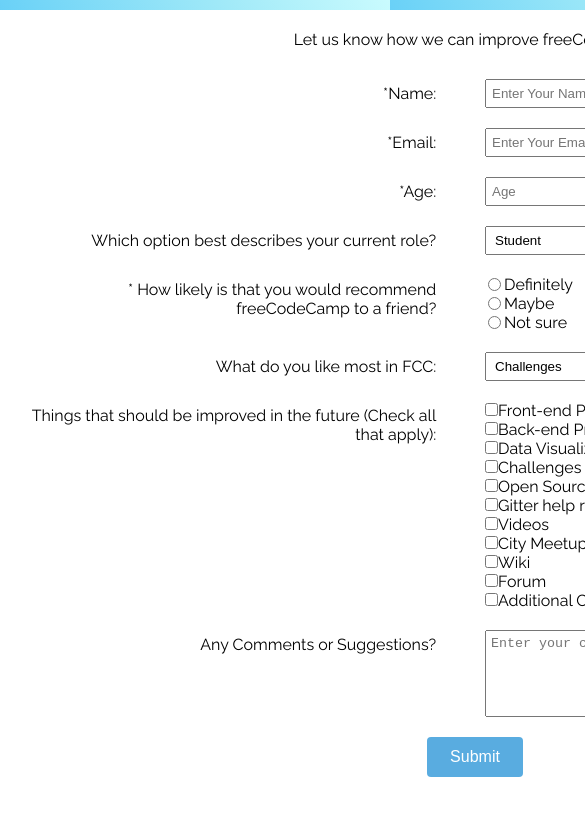
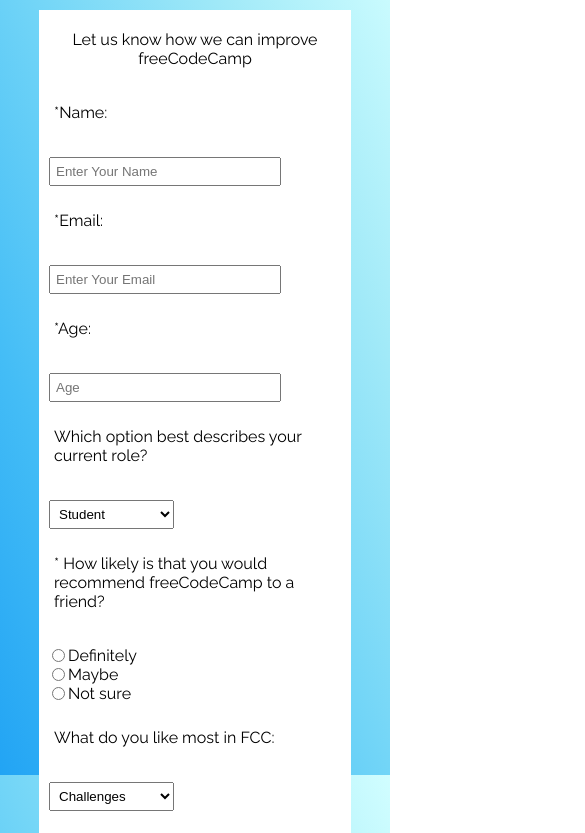
Before and after one commit to AbadJoshuaD/freeCodeCampProjects, a plain HTML site: page SurveyForm/index.html in a window 390 px wide. Shown: the part 69-902 px from the top of the page, 585 px wide, since content can reach past the window. Before the commit the page ends 856 px from the top, so only its background shows below. Drawn offline with Linux system fonts and the light colour scheme.

Commit message:
Some changes on responsiveness of SurveyForm

```diff
--- a/SurveyForm/styles.css
+++ b/SurveyForm/styles.css
@@ -23,7 +23,7 @@ body {
 
 .grid-container {
   background-color: white;
-  width: 950px;
+  width: 80%;
   height: auto;
   margin: 0 auto;
 }
@@ -84,3 +84,14 @@ input[type="radio"] {
   margin: 10px;
   border: 0px solid;
 }
+
+@media (max-width: 675px) {
+  .label {
+    text-align: left;
+  }
+  .rowTab {
+    display: grid;
+    grid-template-columns: 100%;
+    grid-gap: 10px;
+  }
+}
```
